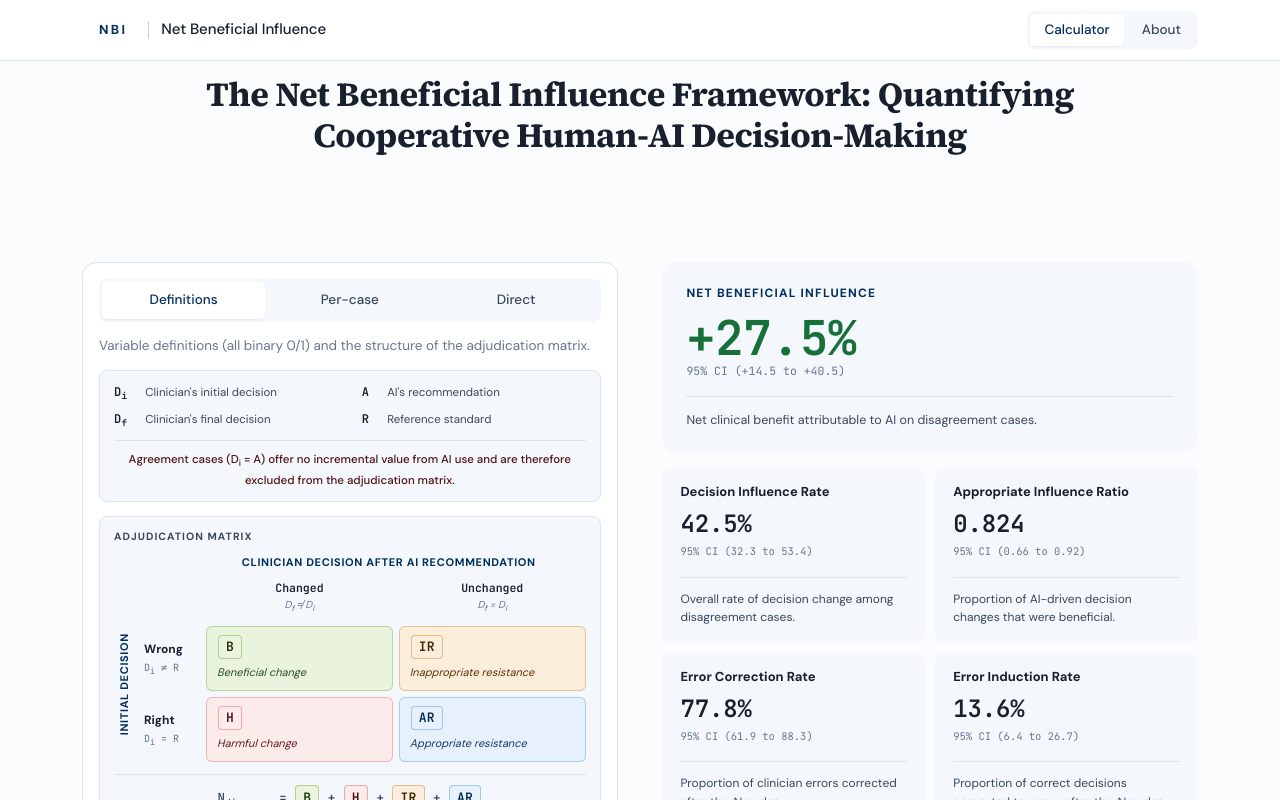
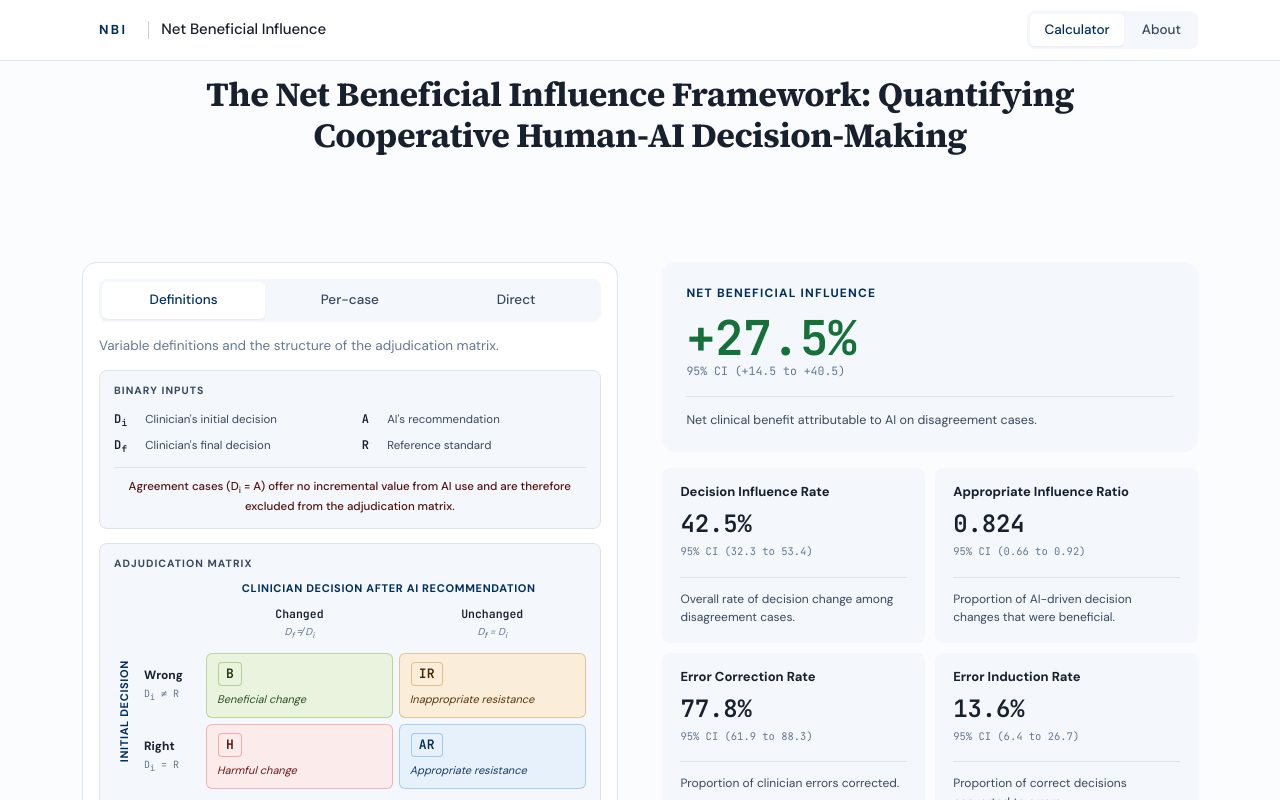
Before and after one commit to rgaiba/nbi-framework, a React (Vite) app: page / in a window 1280 px wide. Shown: the top 800 px of the page. Built offline with nearby package versions, Linux system fonts and the light colour scheme.

Commit message:
v23: 'Binary inputs' heading on first definition box; trim ECR/EIR descriptions; drop binary parenthetical from intro

```diff
--- a/src/components/Calculator/DefinitionsInput.jsx
+++ b/src/components/Calculator/DefinitionsInput.jsx
@@ -47,10 +47,11 @@ export default function DefinitionsInput() {
   return (
     <div className="definitions">
       <p className="muted">
-        Variable definitions (all binary 0/1) and the structure of the adjudication matrix.
+        Variable definitions and the structure of the adjudication matrix.
       </p>
 
       <div className="legend-box">
+        <div className="dash-section-label">Binary inputs</div>
         <dl className="legend-grid legend-grid-2col">
           <dt>D<sub>i</sub></dt> <dd>Clinician's initial decision</dd>
           <dt>A</dt>             <dd>AI's recommendation</dd>
--- a/src/components/Dashboard/metrics-config.jsx
+++ b/src/components/Dashboard/metrics-config.jsx
@@ -24,12 +24,12 @@ export const SECONDARY_METRICS = [
     k: 'ECR',
     expansion: 'Error Correction Rate',
     formula: (<><Chip k="B" /> / (<Chip k="B" /> + <Chip k="IR" />) × 100</>),
-    desc: 'Proportion of clinician errors corrected after the AI nudge.',
+    desc: 'Proportion of clinician errors corrected.',
   },
   {
     k: 'EIR',
     expansion: 'Error Induction Rate',
     formula: (<><Chip k="H" /> / (<Chip k="H" /> + <Chip k="AR" />) × 100</>),
-    desc: 'Proportion of correct decisions converted to errors after the AI nudge.',
+    desc: 'Proportion of correct decisions converted to errors.',
   },
 ]
--- a/src/styles/shared.css
+++ b/src/styles/shared.css
@@ -196,6 +196,9 @@
   border-radius: var(--radius);
   border: 1px solid var(--border-soft);
 }
+.legend-box .dash-section-label {
+  margin-bottom: 10px;
+}
 .legend-grid {
   margin: 0;
   display: grid;
```
